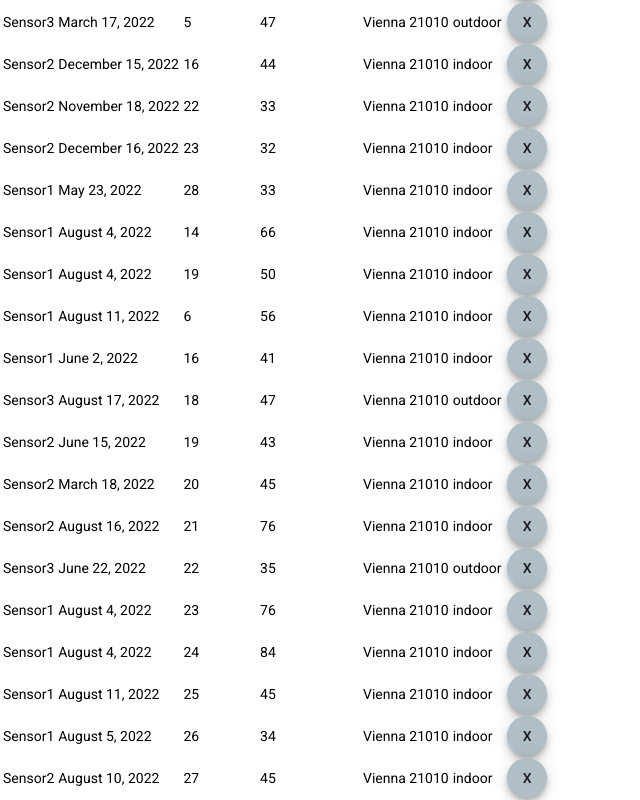
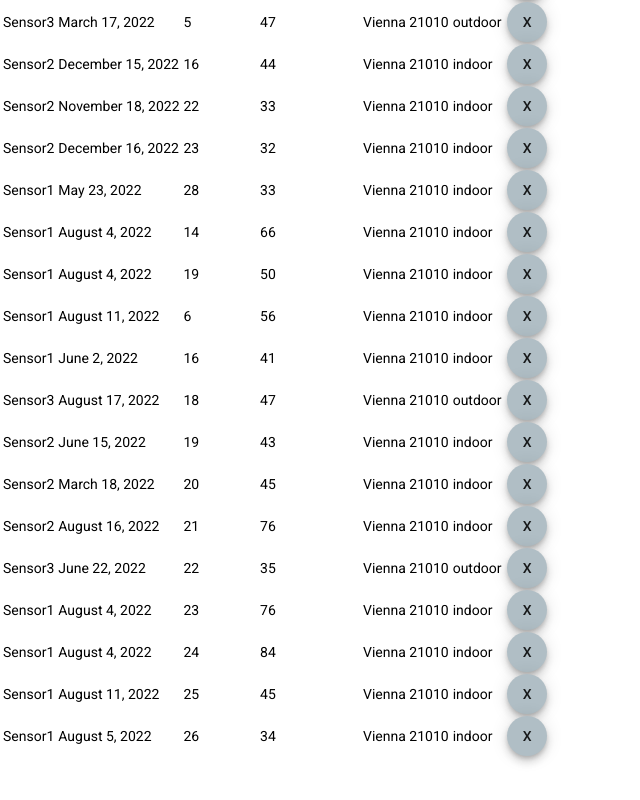
Before and after one commit to KlausFreitag/BSWE3HIDAngular, an Angular app: page / in a window 1280 px wide. Shown: the part 281-1081 px from the top of the page, without its empty margins (0-640 px from the left). After the commit the page ends 1039 px from the top, so only its background shows below. Built offline with nearby package versions, Linux system fonts and the light colour scheme; data requests are answered from the project's data file.

Commit message:
add: small improvements

```diff
--- a/db.json
+++ b/db.json
@@ -153,13 +153,6 @@
       "humidity": 34,
       "date": "2022-08-05",
       "id": 26
-    },
-    {
-      "sensorId": 2,
-      "temperature": 27,
-      "humidity": 45,
-      "date": "2022-08-10",
-      "id": 27
     }
   ],
   "sensors": [
--- a/src/app/app.module.ts
+++ b/src/app/app.module.ts
@@ -14,6 +14,7 @@ import { FormsModule, ReactiveFormsModule } from '@angular/forms';
 import {MatIconModule} from '@angular/material/icon';
 import {MatSliderModule} from '@angular/material/slider';
 import {MatButtonModule} from '@angular/material/button';
+import {MatTableModule} from '@angular/material/table';
 
 @NgModule({
   declarations: [
@@ -34,7 +35,8 @@ import {MatButtonModule} from '@angular/material/button';
     ReactiveFormsModule,
     MatIconModule,
     MatSliderModule,
-    MatButtonModule
+    MatButtonModule,
+    MatTableModule
   ],
   providers: [],
   bootstrap: [AppComponent]
```
